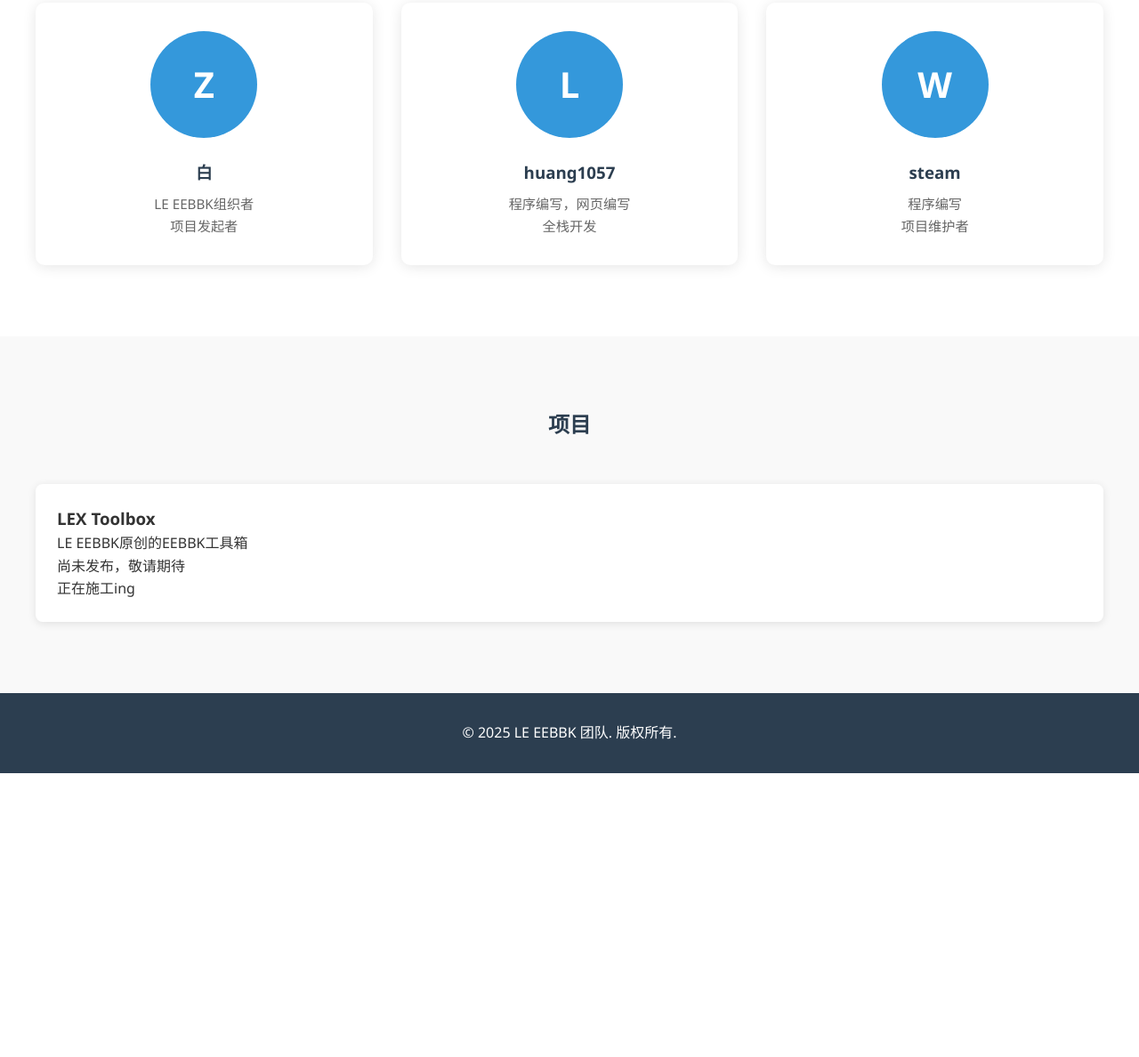
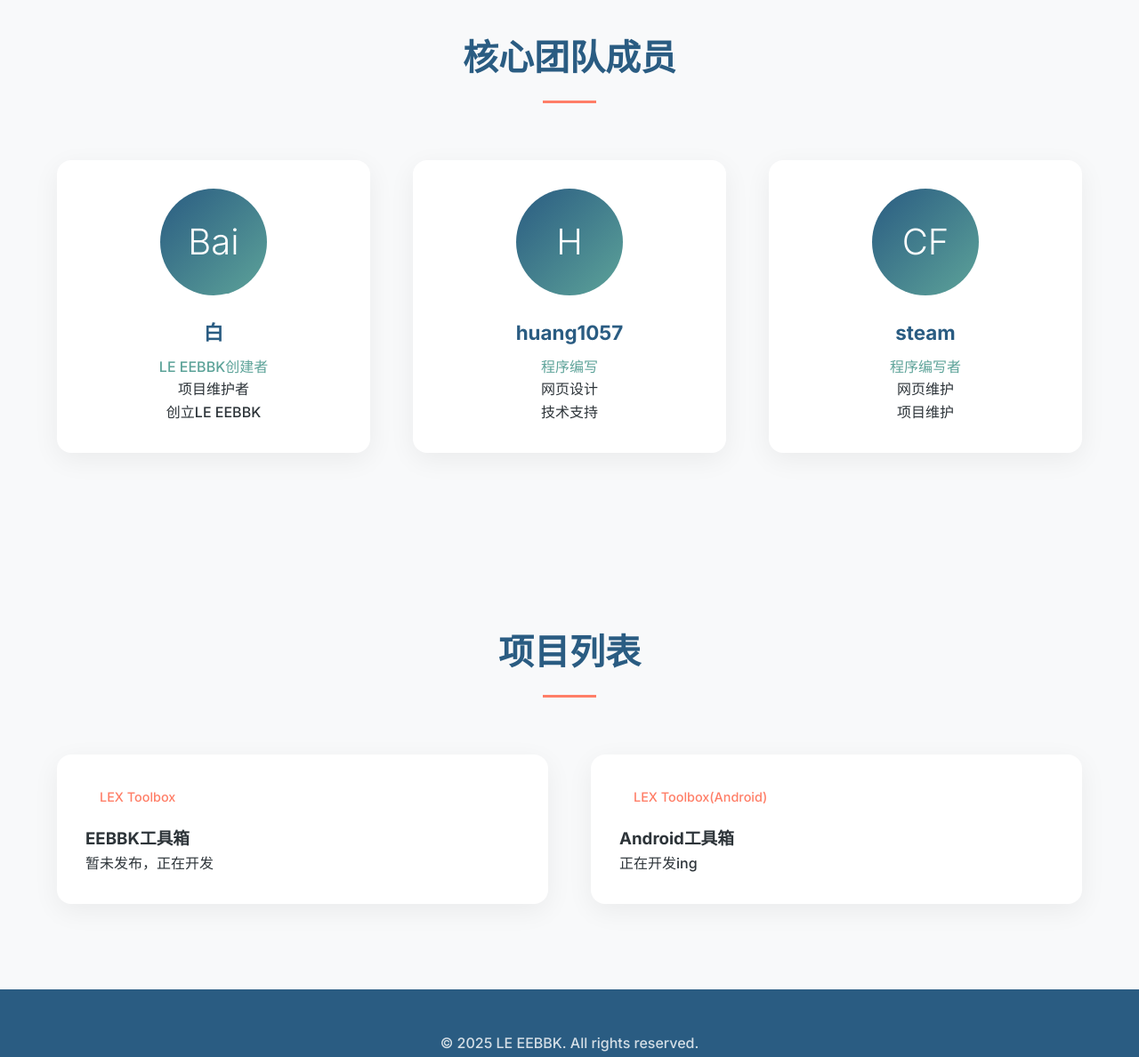
Before and after one commit to LEEEBBK/LE-EEBBK-Website, a plain HTML site: page index.html in a window 1280 px wide. Shown: the part 863-2051 px from the top of the page at 89% size. Before the commit the page ends 1732 px from the top, so only its background shows below. Drawn offline with Linux system fonts and the light colour scheme.

Commit message:
Update index.html

```diff
--- a/index.html
+++ b/index.html
@@ -4,167 +4,225 @@
     <meta charset="UTF-8">
     <meta name="viewport" content="width=device-width, initial-scale=1.0">
     <title>LE EEBBK | LE EEBBK团队</title>
+    <link href="https://fonts.googleapis.com/css2?family=Inter:wght@300;500;700&display=swap" rel="stylesheet">
     <style>
-        /* CSS */
+        /* 基础样式 */
         * {
             margin: 0;
             padding: 0;
             box-sizing: border-box;
-            font-family: 'Segoe UI', Arial, sans-serif;
+            font-family: 'Inter', system-ui, sans-serif;
         }
 
         body {
             line-height: 1.6;
-            color: #333;
+            color: #2d3439;
+            background: #f8f9fa;
         }
 
         :root {
-            --primary-color: #2c3e50;
-            --secondary-color: #3498db;
-            --accent-color: #e74c3c;
+            --primary: #2A5C82;
+            --secondary: #5DA399;
+            --accent: #FF7E67;
+            --light: #f8f9fa;
         }
 
         /* 导航栏 */
         .navbar {
-            background: var(--primary-color);
-            padding: 1rem;
+            background: rgba(255,255,255,0.95);
+            padding: 1.2rem 5%;
             position: fixed;
             width: 100%;
             top: 0;
             z-index: 1000;
+            box-shadow: 0 2px 15px rgba(0,0,0,0.05);
+            backdrop-filter: blur(8px);
         }
 
         .nav-links {
             display: flex;
-            justify-content: center;
+            justify-content: flex-end;
             list-style: none;
+            max-width: 1200px;
+            margin: 0 auto;
         }
 
         .nav-links a {
-            color: white;
+            color: var(--primary);
             text-decoration: none;
-            padding: 0 1.5rem;
-            transition: color 0.3s;
+            padding: 0.8rem 1.5rem;
+            font-weight: 500;
+            transition: all 0.3s;
+            border-radius: 8px;
         }
 
         .nav-links a:hover {
-            color: var(--secondary-color);
+            background: rgba(var(--primary), 0.05);
         }
 
         /* 首页横幅 */
         .hero {
-            height: 80vh;
-            background: linear-gradient(rgba(0,0,0,0.5), rgba(0,0,0,0.5)),
-                        url('team-bg.jpg') center/cover;
+            min-height: 100vh;
+            background: linear-gradient(135deg, rgba(42,92,130,0.9) 0%, rgba(93,163,153,0.9) 100%),
+                        url('pattern.svg') center/cover;
             display: flex;
             align-items: center;
             justify-content: center;
             text-align: center;
             color: white;
-            margin-top: 60px;
+            padding: 120px 2rem 2rem;
+        }
+
+        .hero-content {
+            max-width: 800px;
+            animation: fadeUp 1s ease;
         }
 
         .hero h1 {
             font-size: 3.5rem;
-            margin-bottom: 1rem;
+            margin-bottom: 1.5rem;
+            font-weight: 700;
+            line-height: 1.2;
+        }
+
+        .hero p {
+            font-size: 1.2rem;
+            opacity: 0.9;
+            margin-bottom: 2rem;
         }
 
         /* 内容区块 */
         .section {
-            padding: 5rem 2rem;
+            padding: 6rem 5%;
         }
 
         .section-title {
             text-align: center;
-            margin-bottom: 3rem;
-            color: var(--primary-color);
+            margin-bottom: 4rem;
+            font-size: 2.5rem;
+            color: var(--primary);
+            position: relative;
+        }
+
+        .section-title::after {
+            content: '';
+            display: block;
+            width: 60px;
+            height: 3px;
+            background: var(--accent);
+            margin: 1rem auto;
         }
 
         /* 团队成员 */
-        .team-container {
+        .team-grid {
             display: grid;
-            grid-template-columns: repeat(auto-fit, minmax(250px, 1fr));
-            gap: 2rem;
+            grid-template-columns: repeat(auto-fit, minmax(280px, 1fr));
+            gap: 3rem;
             max-width: 1200px;
             margin: 0 auto;
         }
 
-        .team-member {
+        .member-card {
+            background: white;
+            border-radius: 16px;
+            padding: 2rem;
             text-align: center;
-            padding: 2rem;
-            border-radius: 10px;
-            box-shadow: 0 2px 15px rgba(0,0,0,0.1);
-            transition: transform 0.3s;
-            background: white;
+            transition: transform 0.3s ease;
+            box-shadow: 0 8px 30px rgba(0,0,0,0.06);
         }
 
-        .member-avatar {
+        .member-card:hover {
+            transform: translateY(-5px);
+        }
+
+        .avatar {
             width: 120px;
             height: 120px;
             border-radius: 50%;
-            background: var(--secondary-color);
+            background: linear-gradient(135deg, var(--primary), var(--secondary));
             margin: 0 auto 1.5rem;
             display: flex;
             align-items: center;
             justify-content: center;
             font-size: 2.5rem;
             color: white;
-            font-weight: bold;
+            font-weight: 300;
         }
 
-        .team-member h3 {
-            color: var(--primary-color);
-            margin-bottom: 0.5rem;
+        .member-card h3 {
+            color: var(--primary);
+            margin: 1rem 0 0.5rem;
+            font-size: 1.4rem;
         }
 
-        .team-member p {
-            color: #666;
-            font-size: 0.95rem;
+        .position {
+            color: var(--secondary);
+            font-weight: 500;
         }
 
-        /* 项目模块 */
-        .projects {
-            background: #f9f9f9;
-        }
-
+        /* 项目展示 */
         .project-grid {
             display: grid;
-            grid-template-columns: repeat(auto-fit, minmax(300px, 1fr));
-            gap: 2rem;
+            grid-template-columns: repeat(auto-fit, minmax(320px, 1fr));
+            gap: 3rem;
             max-width: 1200px;
             margin: 0 auto;
         }
 
         .project-card {
             background: white;
-            border-radius: 8px;
+            border-radius: 16px;
             overflow: hidden;
-            box-shadow: 0 2px 10px rgba(0,0,0,0.1);
+            box-shadow: 0 8px 30px rgba(0,0,0,0.06);
+            transition: transform 0.3s ease;
         }
 
-        .project-info {
-            padding: 1.5rem;
+        .project-card:hover {
+            transform: translateY(-5px);
         }
 
+        .project-content {
+            padding: 2rem;
+        }
+
+        .project-tag {
+            display: inline-block;
+            background: rgba(var(--accent), 0.1);
+            color: var(--accent);
+            padding: 0.3rem 1rem;
+            border-radius: 20px;
+            font-size: 0.9rem;
+            margin-bottom: 1rem;
+        }
+
+        /* 响应式 */
         @media (max-width: 768px) {
-            .nav-links {
-                flex-direction: column;
-                text-align: center;
-                display: none;
-            }
-
             .hero h1 {
                 font-size: 2.5rem;
             }
 
-            .team-container {
+            .nav-links {
+                justify-content: center;
+            }
+
+            .team-grid,
+            .project-grid {
                 grid-template-columns: 1fr;
             }
 
-            .member-avatar {
-                width: 100px;
-                height: 100px;
-                font-size: 2rem;
+            .member-card {
+                padding: 1.5rem;
+            }
+        }
+
+        @keyframes fadeUp {
+            from {
+                opacity: 0;
+                transform: translateY(30px);
+            }
+            to {
+                opacity: 1;
+                transform: translateY(0);
             }
         }
     </style>
@@ -174,64 +232,72 @@
     <nav class="navbar">
         <ul class="nav-links">
             <li><a href="#home">首页</a></li>
-            <li><a href="#about">关于我们</a></li>
-            <li><a href="#team">团队成员</a></li>
-            <li><a href="#projects">项目展示</a></li>
-            <li><a href="#contact">联系我们</a></li>
+            <li><a href="#team">团队</a></li>
+            <li><a href="#projects">项目</a></li>
+            <li><a href="#contact">联系</a></li>
         </ul>
     </nav>
 
     <!-- 首页横幅 -->
     <section class="hero" id="home">
-        <div>
-            <h1>步步高解除安装限制工具</h1>
-            <p>LE EEBBK | 刷机工具 | 原创软件</p>
+        <div class="hero-content">
+            <h1>专业步步高解除安装限制</h1>
+            <p>LE EEBBK</p>
         </div>
     </section>
 
     <!-- 团队成员 -->
     <section class="section" id="team">
-        <h2 class="section-title">核心成员</h2>
-        <div class="team-container">
-            <div class="team-member">
-                <div class="member-avatar">Z</div>
+        <h2 class="section-title">核心团队成员</h2>
+        <div class="team-grid">
+            <div class="member-card">
+                <div class="avatar">Bai</div>
                 <h3>白</h3>
-                <p>LE EEBBK组织者</p>
-                <p>项目发起者</p>
+                <p class="position">LE EEBBK创建者</p>
+                <p>项目维护者</p>
+                <p>创立LE EEBBK</p>
             </div>
-            <div class="team-member">
-                <div class="member-avatar">L</div>
+            <div class="member-card">
+                <div class="avatar">H</div>
                 <h3>huang1057</h3>
-                <p>程序编写，网页编写</p>
-                <p>全栈开发</p>
+                <p class="position">程序编写</p>
+                <p>网页设计</p>
+                <p>技术支持</p>
             </div>
-            <div class="team-member">
-                <div class="member-avatar">W</div>
+            <div class="member-card">
+                <div class="avatar">CF</div>
                 <h3>steam</h3>
-                <p>程序编写</p>
-                <p>项目维护者</p>
+                <p class="position">程序编写者</p>
+                <p>网页维护</p>
+                <p>项目维护</p>
             </div>
         </div>
     </section>
 
     <!-- 项目展示 -->
-    <section class="section projects" id="projects">
-        <h2 class="section-title">项目</h2>
+    <section class="section" id="projects">
+        <h2 class="section-title">项目列表</h2>
         <div class="project-grid">
             <div class="project-card">
-                <div class="project-info">
-                    <h3>LEX Toolbox</h3>
-                    <p>LE EEBBK原创的EEBBK工具箱</p>
-                    <p>尚未发布，敬请期待</p>
-                    <p>正在施工ing</p>
+                <div class="project-content">
+                    <span class="project-tag">LEX Toolbox</span>
+                    <h3>EEBBK工具箱</h3>
+                    <p>暂未发布，正在开发</p>
+                </div>
+            </div>
+            <div class="project-card">
+                <div class="project-content">
+                    <span class="project-tag">LEX Toolbox(Android)</span>
+                    <h3>Android工具箱</h3>
+                    <p>正在开发ing</p>
                 </div>
             </div>
         </div>
     </section>
 
     <!-- 页脚 -->
-    <footer style="background: var(--primary-color); color: white; text-align: center; padding: 2rem;">
-        <p>© 2025 LE EEBBK 团队. 版权所有.</p>
+    <footer style="background: var(--primary); color: white; text-align: center; padding: 3rem 5%;">
+        <p style="opacity: 0.8;">© 2025 LE EEBBK. All rights reserved.</p>
     </footer>
 </body>
 </html>
```
